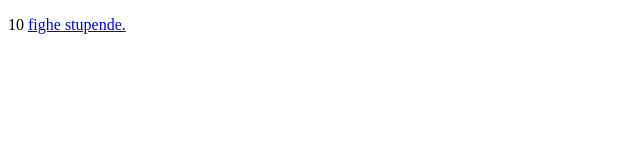
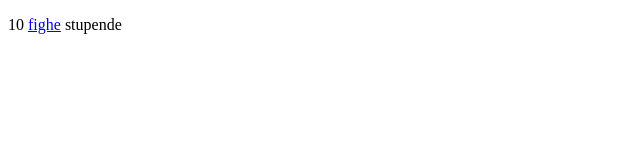
Before and after one commit to Malditooo/immagine, a plain HTML site: page index.html in a window 1280 px wide. Shown: the full height of the page, 0-640 px from the left. Drawn offline with Linux system fonts and the light colour scheme.

Commit message:
Update index.html

```diff
--- a/index.html
+++ b/index.html
@@ -6,6 +6,6 @@
     <title>Immagine</title>
 </head>
 <body>
-    <p>10 <a href="https://malditooo.github.io/immagine/IMG_1583.jpeg/"</a> fighe stupende.</p>
+    <p>10 <a href="https://malditooo.github.io/immagine/IMG_1583.jpeg/">fighe</a> stupende</p>
 </body>
 </html>
```
